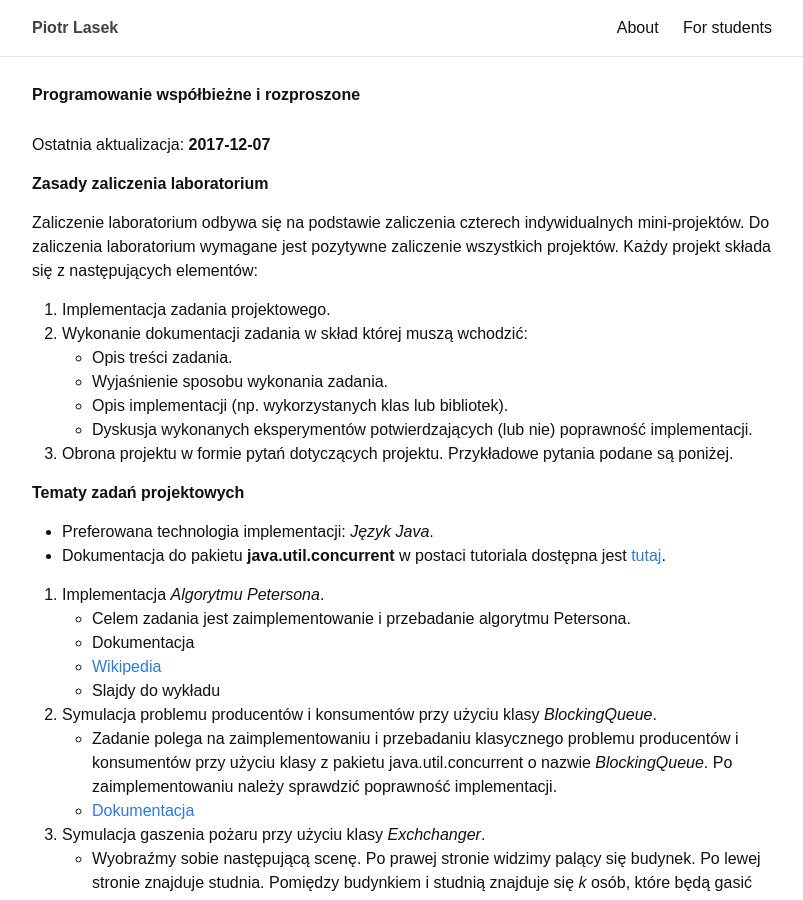
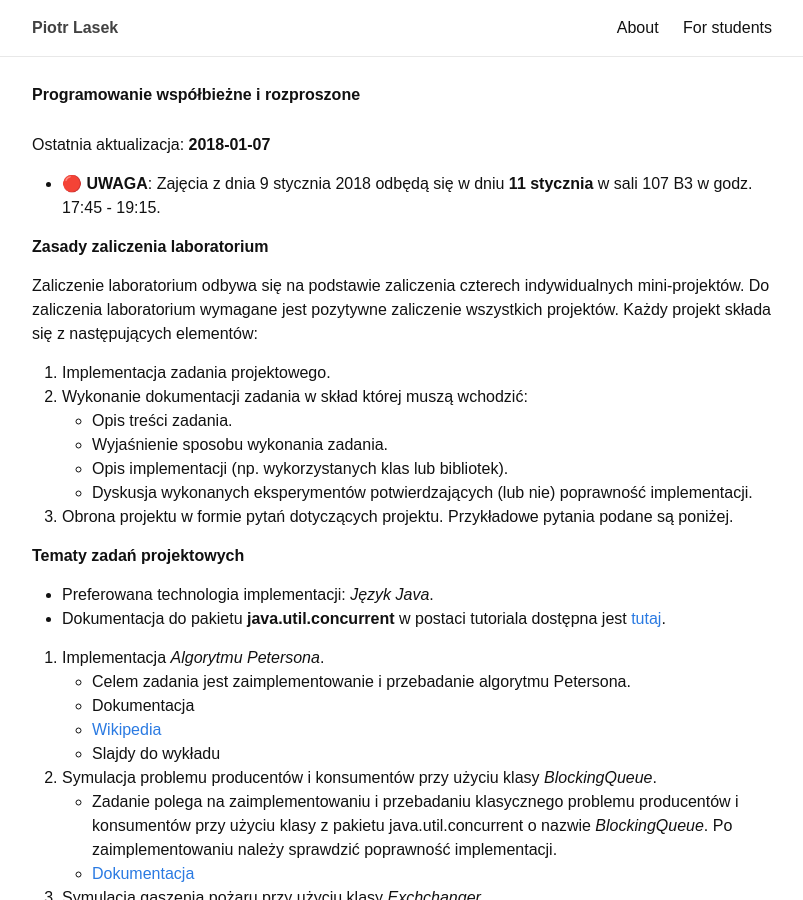
Before and after one commit to piotrlasek/piotrlasek.github.io, a Jekyll site: the page built from for-students/pwir2017.md, in a window 1280 px wide and 900 px high. Shown: the whole window, without its empty margins (238-1041 px from the left). Built offline with Jekyll 4.4.1, drawn with Linux system fonts in a browser that asks for light colours.

Commit message:
Update pwir2017.md

```diff
--- a/for-students/pwir2017.md
+++ b/for-students/pwir2017.md
@@ -5,7 +5,9 @@ permalink: /for-students/pwir
 exclude: true
 ---
 
-Ostatnia aktualizacja: **2017-12-07**
+Ostatnia aktualizacja: **2018-01-07**
+
+* &#x1F534; **UWAGA**: Zajęcia z dnia 9 stycznia 2018 odbędą się w dniu **11 stycznia** w sali 107 B3 w godz. 17:45 - 19:15.
 
 # Zasady zaliczenia laboratorium
 
```
